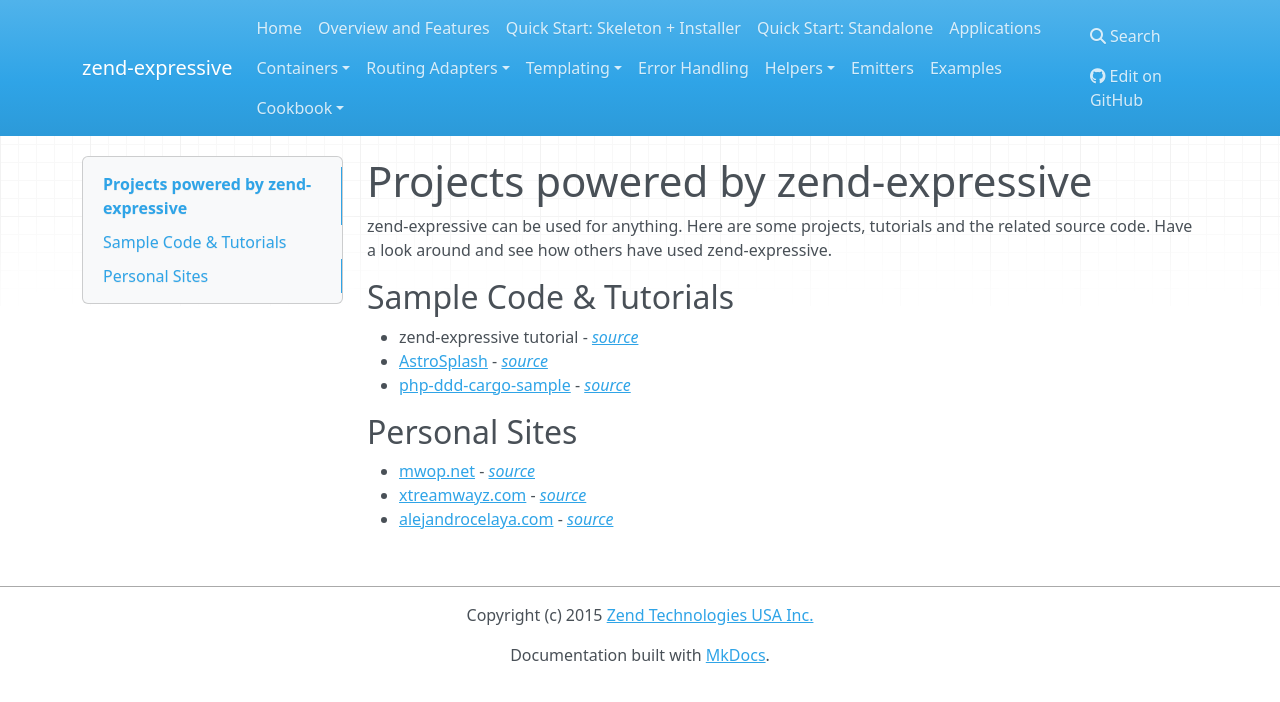
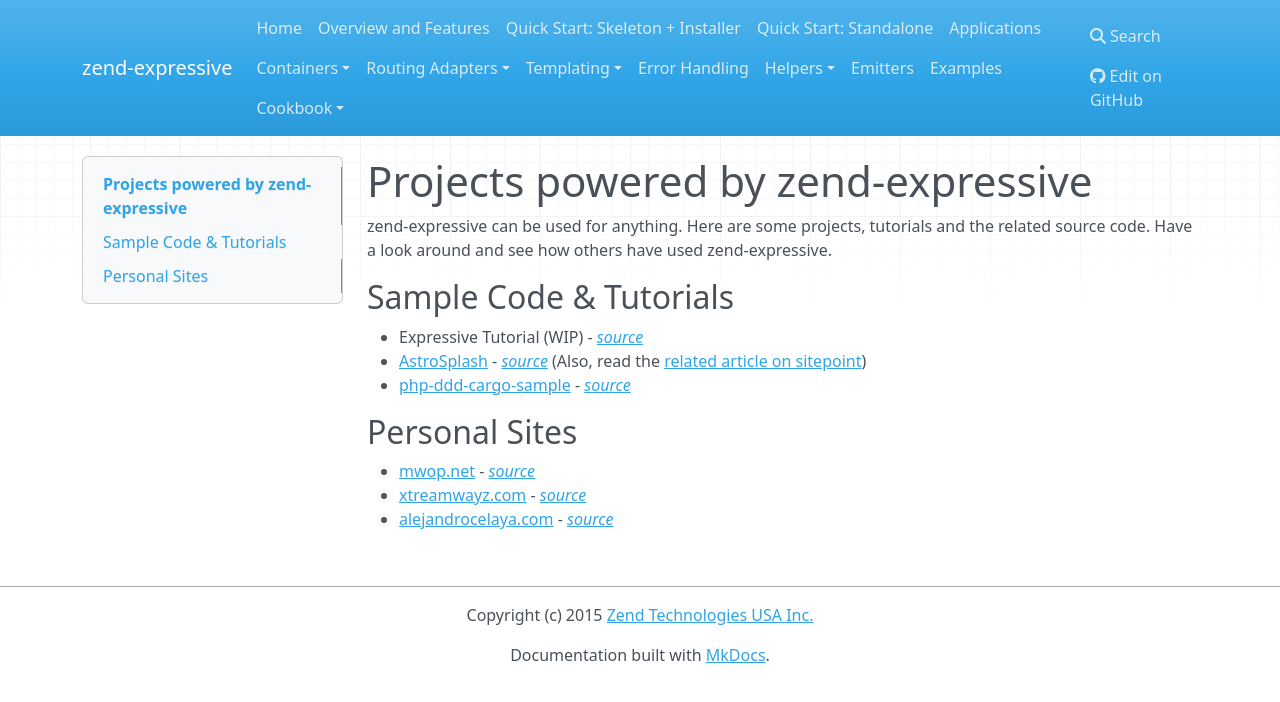
Before and after one commit to zendframework/zend-expressive, an MkDocs documentation site: the page built from doc/book/expressive-projects.md, in a window 1280 px wide. Shown: the top 702 px of the page. Built offline with MkDocs 1.6.1, drawn with Linux system fonts in a browser that asks for light colours; nearby versions of some CDN libraries; old or Windows-style settings are respelled for this version of MkDocs.

Commit message:
Minor edits to projects page
- Wrap lines.
- Added link to Sitepoint article by @AndrewCarterUK
- Move emphasis into link text (will still render correctly, and easier to
  determine where the link is)

```diff
--- a/doc/book/expressive-projects.md
+++ b/doc/book/expressive-projects.md
@@ -1,13 +1,16 @@
 # Projects powered by zend-expressive
 
-zend-expressive can be used for anything. Here are some projects, tutorials and the related source code. Have a look around and see how others have used zend-expressive.
+zend-expressive can be used for anything. Here are some projects, tutorials and
+the related source code. Have a look around and see how others have used
+zend-expressive.
 
 ## Sample Code & Tutorials
-- zend-expressive tutorial - *[source](https://github.com/RalfEggert/zend-expressive-tutorial)*
-- [AstroSplash](http://astrosplash.com/) - *[source](https://github.com/AndrewCarterUK/AstroSplash)*
-- [php-ddd-cargo-sample](https://codeliner.github.io/php-ddd-cargo-sample/) - *[source](https://github.com/codeliner/php-ddd-cargo-sample)*
+- Expressive Tutorial (WIP) - [*source*](https://github.com/RalfEggert/zend-expressive-tutorial)
+- [AstroSplash](http://astrosplash.com/) - [*source*](https://github.com/AndrewCarterUK/AstroSplash)
+  (Also, read the [related article on sitepoint](http://www.sitepoint.com/build-nasa-photo-gallery-zend-expressive/))
+- [php-ddd-cargo-sample](https://codeliner.github.io/php-ddd-cargo-sample/) - [*source*](https://github.com/codeliner/php-ddd-cargo-sample)
 
 ## Personal Sites
-- [mwop.net](https://mwop.net/) - *[source](https://github.com/weierophinney/mwop.net)*
-- [xtreamwayz.com](https://xtreamwayz.com/) - *[source](https://github.com/xtreamwayz/xtreamwayz.com)*
-- [alejandrocelaya.com](http://www.alejandrocelaya.com/) - *[source](https://github.com/acelaya/website-expressive)*
+- [mwop.net](https://mwop.net/) - [*source*](https://github.com/weierophinney/mwop.net)
+- [xtreamwayz.com](https://xtreamwayz.com/) - [*source*](https://github.com/xtreamwayz/xtreamwayz.com)
+- [alejandrocelaya.com](http://www.alejandrocelaya.com/) - [*source*](https://github.com/acelaya/website-expressive)
```
